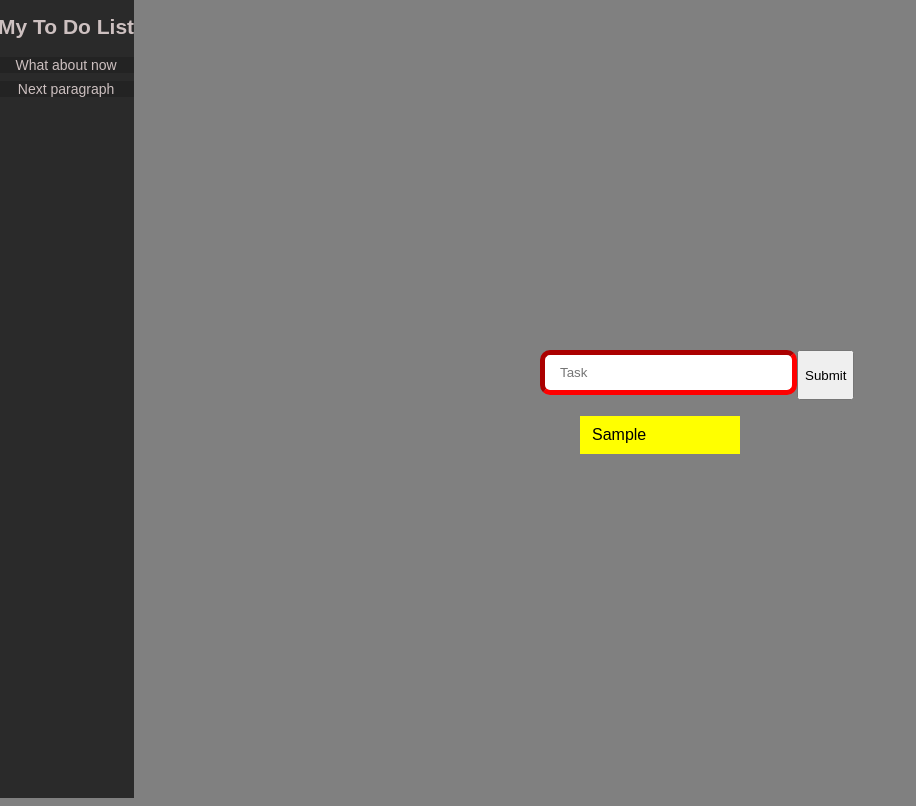
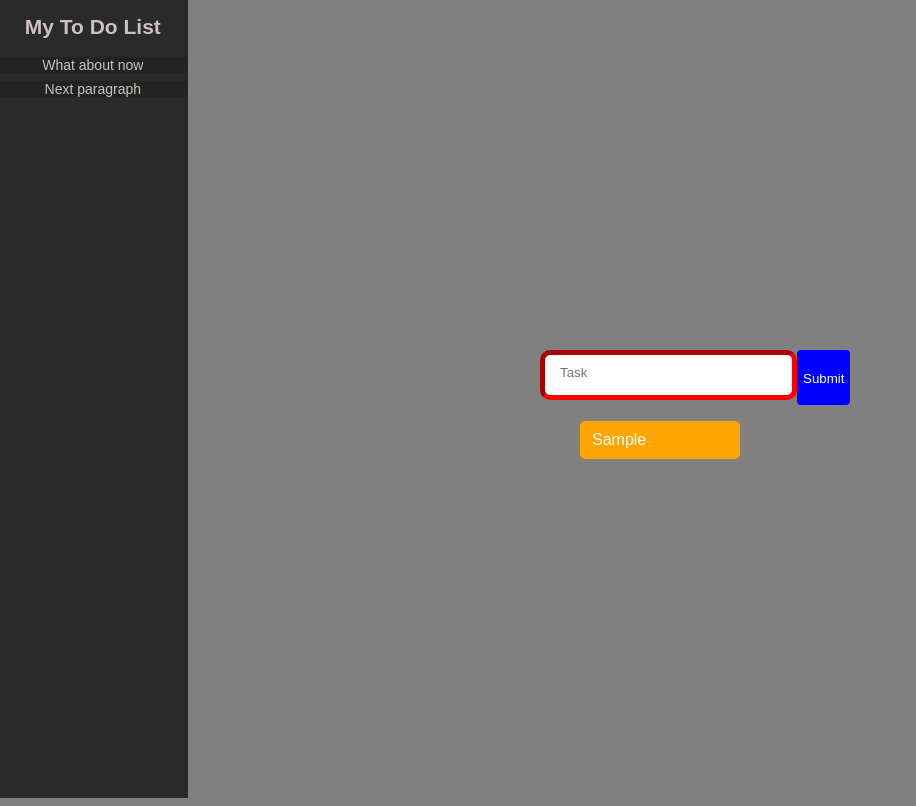
Before and after one commit to SamvelHov02/ToDoList, a plain HTML site: page index.html in a window 1280 px wide. Both pictures are taken after typing "Sample" into the empty fields and a click on the button "Submit". Shown: the whole page, without its empty margins (0-916 px from the left). Drawn offline with Linux system fonts and the light colour scheme.

Commit message:
Basic functionalty Done

```diff
--- a/css/main.css
+++ b/css/main.css
@@ -9,7 +9,7 @@ body {
 
 nav{
     height: 50px;
-    width: auto;
+    width: 15%;
     justify-content: space-between;
     display: inline;
     text-align: center;
@@ -31,6 +31,14 @@ main{
     height: 100px;
 }
 
+button{
+    background-color: blue;
+    color : white;
+    border: 0px;
+    border-radius: 4px;
+    padding-bottom : 0px;
+}
+
 .nav-par  {
     width: auto;
     margin-bottom : 0;
@@ -40,7 +48,7 @@ main{
 
 .input-text{
     padding-top: 10px;
-    padding-bottom: 10px;
+    padding-bottom: 15px;
     padding-left: 15px;
     padding-right: 15px;
     border-radius: 10px;
@@ -62,5 +70,7 @@ main{
     margin-bottom: 0px;
     margin-top: 5px;
     list-style: none;
-    background-color: yellow;
+    background-color: orange;
+    border-radius: 5px;
+    color: white;
 }
--- a/js/main.js
+++ b/js/main.js
@@ -13,27 +13,34 @@ const text = document.querySelector(".input-text");
 // Event Listener for task submition
 form.addEventListener("submit", (e) => {
     e.preventDefault();
+    if (text.value != ""){
         let todos = localStorage.getItem("tasks");
         let newToDos = todos.split(',');
         newToDos.push(text.value);
         localStorage.setItem("tasks", newToDos);
         createNewTask(text.value);
         text.value = "";
+    }else{
+        console.error("Error: Nothing was Submitted");
+    }
 });
 
 const taskInput = document.getElementById("task");
 const taskContent = taskInput.content;
 
+let counter  = 0;
+
 // add Tasks to document
 const createNewTask = (text) => {
+    // create element and attributes
     const taskList = document.querySelector(".task-list");
     let taskLi = document.createElement("li");
     taskLi.className = `task-li-element-${text}`;
     taskLi.appendChild(document.createTextNode(text));
     taskList.appendChild(taskLi);
-    console.log(taskLi);
+
+    // set an event Listener for when tasks are completed
+    taskLi.addEventListener("click", () => {
+        taskLi.style.textDecoration = "line-through";
+    });
 }
-
-const deleteTask = (className) => {
-
-}
```
Lines whose indentation alone changed are shown as unchanged.
